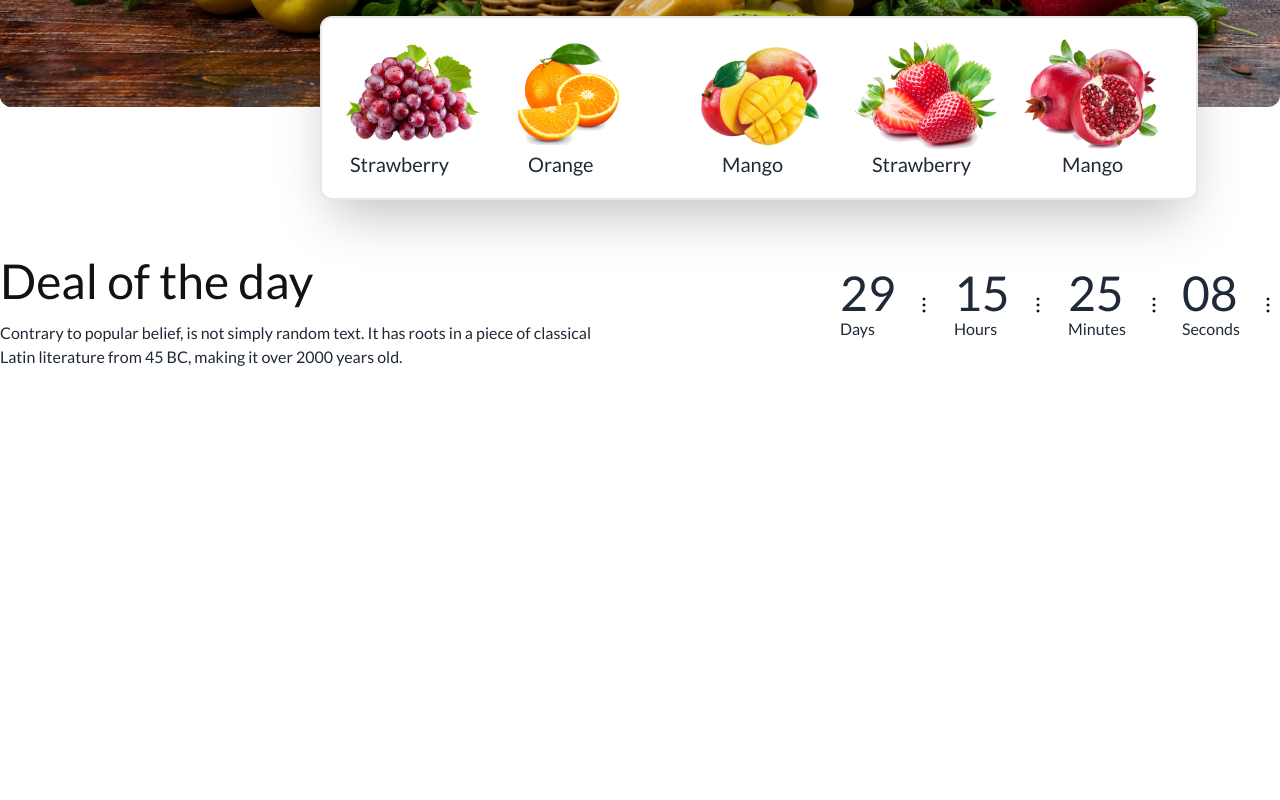
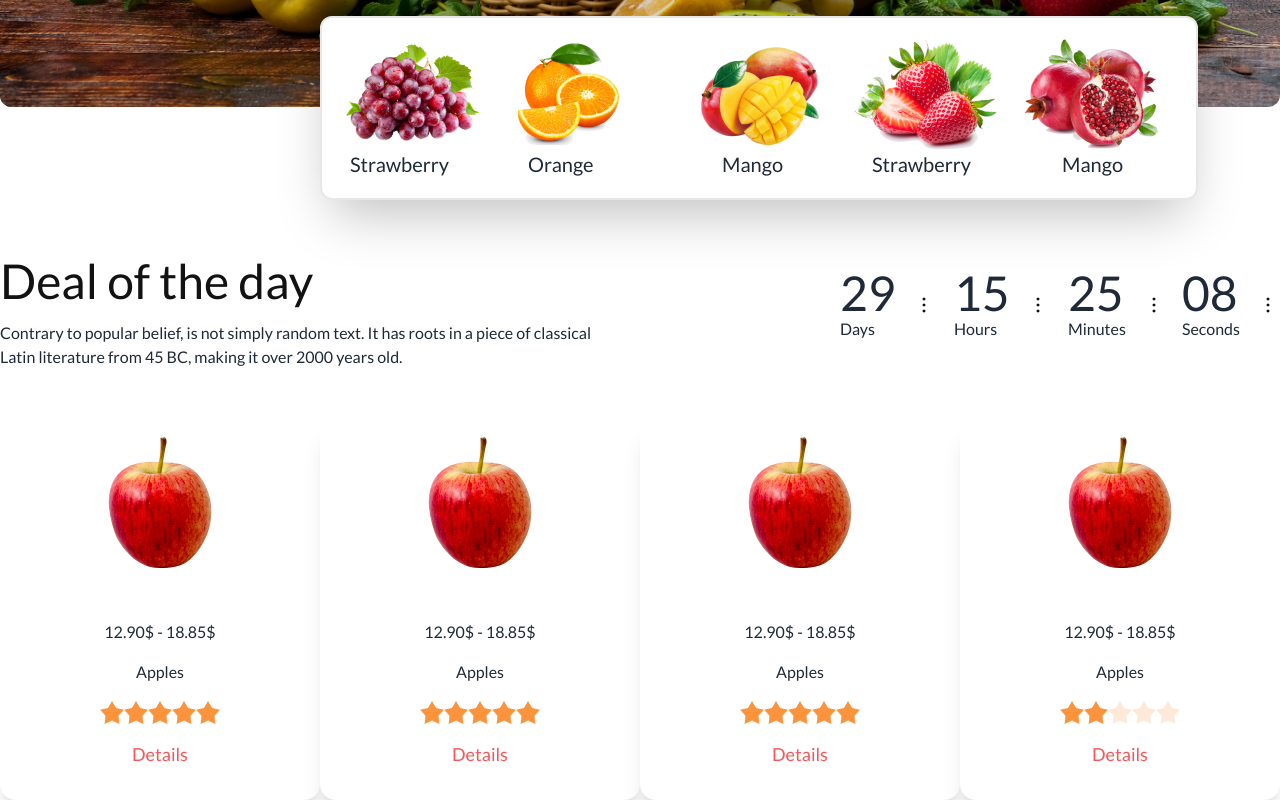
Before and after one commit to 1001hari/fruit-brust-assignment-3, a plain HTML site: page index.html in a window 1280 px wide. Shown: the part 454-1254 px from the top of the page. Before the commit the page ends 823 px from the top, so only its background shows below. Drawn offline with nearby package versions, Linux system fonts and the light colour scheme.

Commit message:
added the another part

```diff
--- a/index.html
+++ b/index.html
@@ -255,7 +255,7 @@
                 <p class="text-base from-neutral-500">Contrary to popular belief, is not simply random text. It has roots in a piece of classical <br> Latin literature from 45 BC, making it over 2000 years old.</p>
             </div>
 
-            <div class="grid grid-cols-4 gap-4">
+            <div class="grid  grid-cols-4 gap-4">
                 <div class="flex items-center gap-4">
                     <div>
                         <h2 class="text-5xl">29</h2>
@@ -276,7 +276,7 @@
                         <img src="./images/Frame (4).svg" alt="">
                     </div>
                 </div>
-                <div class="flex items-center gap-4 ">
+                <div class=" flex  items-center gap-4 ">
                     <div>
                         <h2 class="text-5xl">25</h2>
                         <p class="text-base">Minutes</p>
@@ -299,6 +299,71 @@
             </div>
         </section>
 
+        <section class="grid grid-cols-1 md:grid-cols-2 lg:grid-cols-4 mt-12">
+            <div class="card  bg-[#FFF] shadow-xl ">
+                <figure><img class="w-15 h-auto p-5" src="./images/fruit6.png" alt="" /></figure>
+                <div class="card-body space-y-2">
+                  <h2 class="text-center ">12.90$ - 18.85$</h2>
+                  <p class="text-center text-base ">Apples</p>
+                  <div class="rating justify-center ">
+                    <input type="radio" name="rating-2" class="mask mask-star-2 bg-orange-400" />
+                    <input type="radio" name="rating-2" class="mask mask-star-2 bg-orange-400" checked />
+                    <input type="radio" name="rating-2" class="mask mask-star-2 bg-orange-400" />
+                    <input type="radio" name="rating-2" class="mask mask-star-2 bg-orange-400" />
+                    <input type="radio" name="rating-2" class="mask mask-star-2 bg-orange-400" />
+                  </div>
+                  <p class="text-[#F85559] text-lg text-center">Details</p>
+                </div>
+              </div>
+            <div class="card  bg-[#FFF] shadow-xl ">
+                <figure><img class="w-15 h-auto p-5" src="./images/fruit6.png" alt="" /></figure>
+                <div class="card-body space-y-2">
+                  <h2 class="text-center ">12.90$ - 18.85$</h2>
+                  <p class="text-center text-base ">Apples</p>
+                  <div class="rating justify-center ">
+                    <input type="radio" name="rating-2" class="mask mask-star-2 bg-orange-400" />
+                    <input type="radio" name="rating-2" class="mask mask-star-2 bg-orange-400" checked />
+                    <input type="radio" name="rating-2" class="mask mask-star-2 bg-orange-400" />
+                    <input type="radio" name="rating-2" class="mask mask-star-2 bg-orange-400" />
+                    <input type="radio" name="rating-2" class="mask mask-star-2 bg-orange-400" />
+                  </div>
+                  <p class="text-[#F85559] text-lg text-center">Details</p>
+                </div>
+              </div>
+            <div class="card  bg-[#FFF] shadow-xl ">
+                <figure><img class="w-15 h-auto p-5" src="./images/fruit6.png" alt="" /></figure>
+                <div class="card-body space-y-2">
+                  <h2 class="text-center ">12.90$ - 18.85$</h2>
+                  <p class="text-center text-base ">Apples</p>
+                  <div class="rating justify-center ">
+                    <input type="radio" name="rating-2" class="mask mask-star-2 bg-orange-400" />
+                    <input type="radio" name="rating-2" class="mask mask-star-2 bg-orange-400" checked />
+                    <input type="radio" name="rating-2" class="mask mask-star-2 bg-orange-400" />
+                    <input type="radio" name="rating-2" class="mask mask-star-2 bg-orange-400" />
+                    <input type="radio" name="rating-2" class="mask mask-star-2 bg-orange-400" />
+                  </div>
+                  <p class="text-[#F85559] text-lg text-center">Details</p>
+                </div>
+              </div>
+            <div class="card  bg-[#FFF] shadow-xl ">
+                <figure><img class="w-15 h-auto p-5" src="./images/fruit6.png" alt="" /></figure>
+                <div class="card-body space-y-2">
+                  <h2 class="text-center ">12.90$ - 18.85$</h2>
+                  <p class="text-center text-base ">Apples</p>
+                  <div class="rating justify-center ">
+                    <input type="radio" name="rating-2" class="mask mask-star-2 bg-orange-400" />
+                    <input type="radio" name="rating-2" class="mask mask-star-2 bg-orange-400" checked />
+                    <input type="radio" name="rating-2" class="mask mask-star-2 bg-orange-400" />
+                    <input type="radio" name="rating-2" class="mask mask-star-2 bg-orange-400" />
+                    <input type="radio" name="rating-2" class="mask mask-star-2 bg-orange-400" />
+                  </div>
+                  <p class="text-[#F85559] text-lg text-center">Details</p>
+                </div>
+              </div>
+
+              </div>
+        </section>
+
     </main>
     <footer>
 
```
